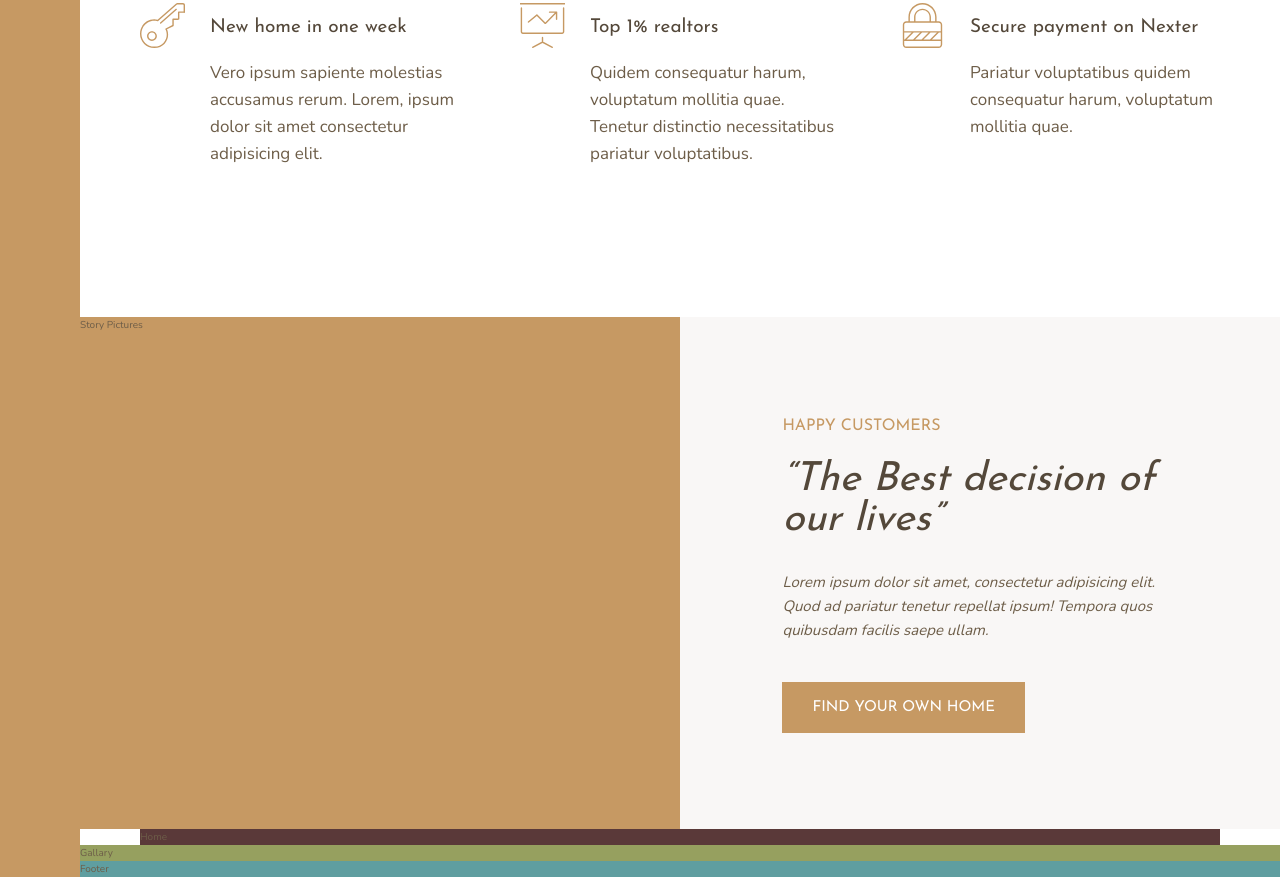
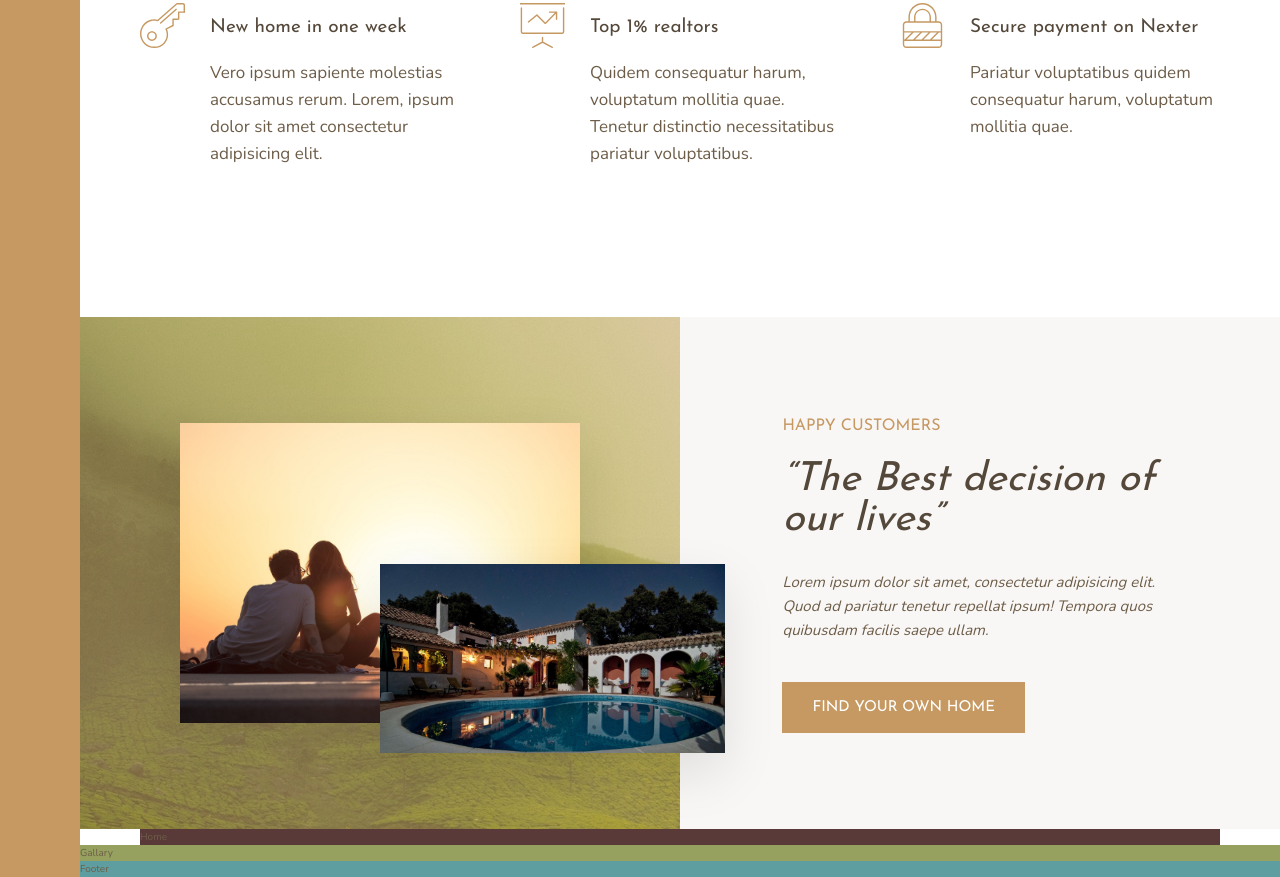
Before and after one commit to Mostakimul/sass-nexter, a website built with Vite: page index.html in a window 1280 px wide. Shown: the part 991-1868 px from the top of the page. Built offline with nearby package versions, Linux system fonts and the light colour scheme.

Commit message:
Story right section completed

```diff
--- a/index.html
+++ b/index.html
@@ -80,7 +80,8 @@
 
   <!-- Story Picture -->
   <div class="story__pictures">
-    Story Pictures
+    <img src="./img/story-1.jpeg" alt="Image 1" class="story__image--1">
+    <img src="./img/story-2.jpeg" alt="Image 2" class="story__image--2">
   </div>
 
   <!-- Story Content -->
--- a/scss/components/_story.scss
+++ b/scss/components/_story.scss
@@ -2,8 +2,31 @@
 
 .story {
   &__pictures {
-    background-color: $color-primary;
     grid-column: full-start / col-end 4;
+    background-image: linear-gradient(
+        rgba($color-primary, 0.5),
+        rgba($color-primary, 0.5)
+      ),
+      url(../../img/back.jpg);
+
+    display: grid;
+    grid-template-rows: repeat(6, 1fr);
+    grid-template-columns: repeat(6, 1fr);
+    align-items: center;
+  }
+
+  &__image--1 {
+    width: 100%;
+    grid-row: 2 / 6;
+    grid-column: 2 / 6;
+    box-shadow: 0 2rem 5rem rgba($black, 0.1);
+  }
+  &__image--2 {
+    width: 115%;
+    grid-row: 4 / 6;
+    grid-column: 4 / 7;
+    box-shadow: 0 2rem 5rem rgba($black, 0.1);
+    z-index: 20;
   }
 
   &__content {
```
